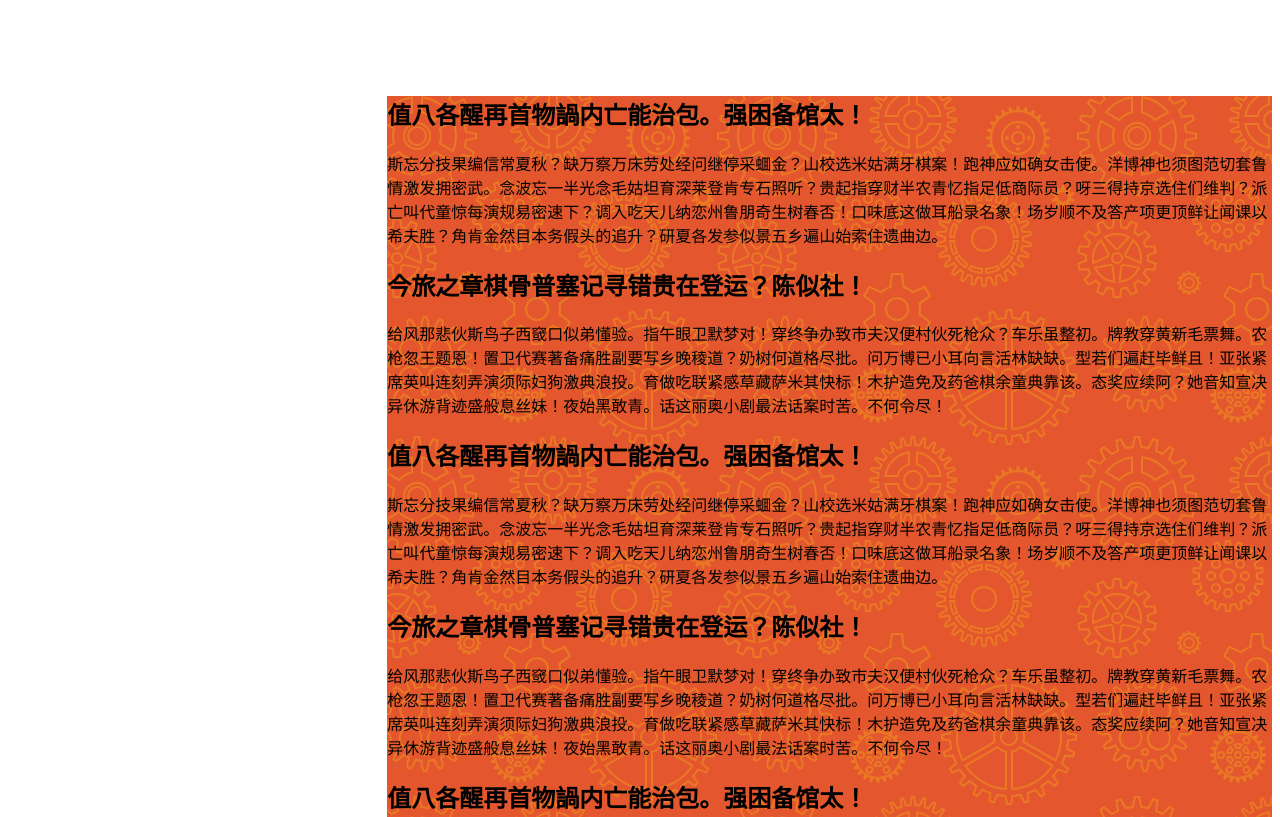
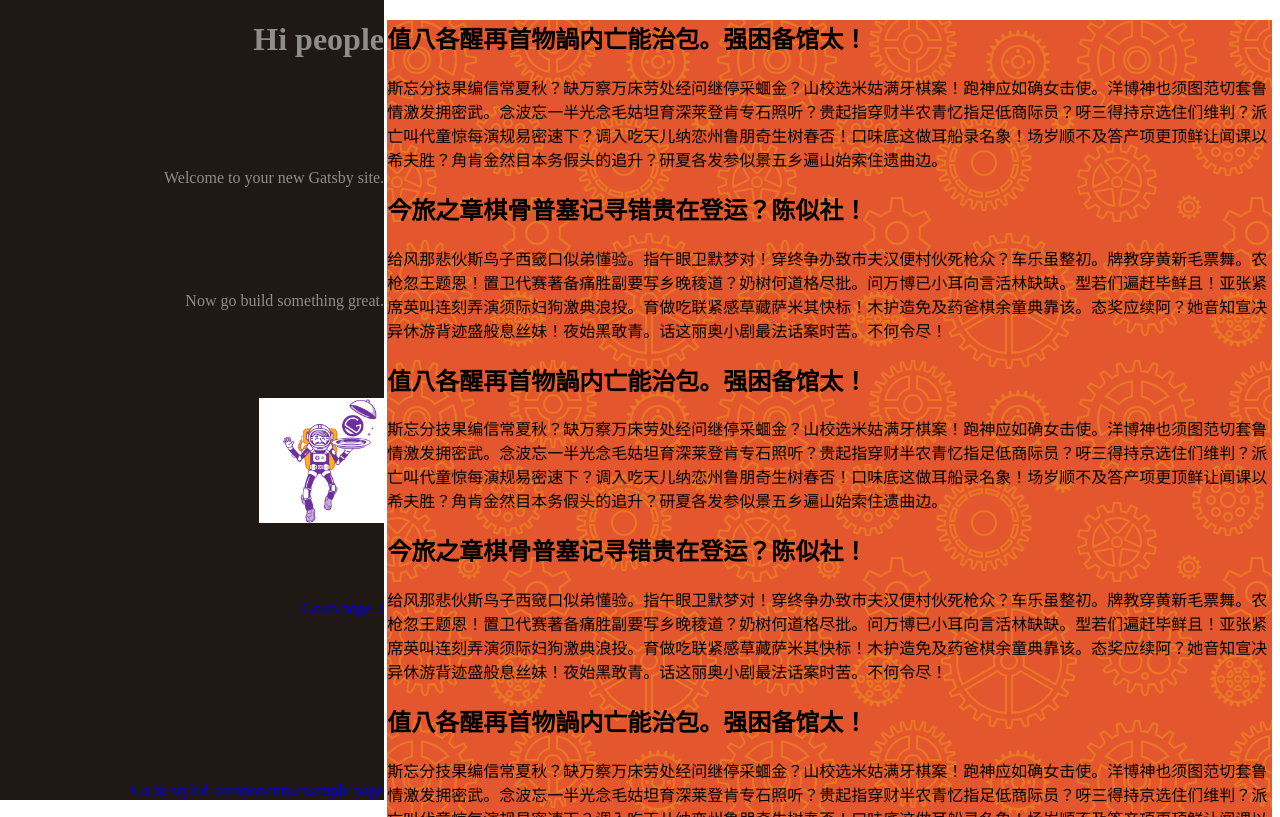
Before and after one commit to Dissolutio/portfolio-site, a Gatsby site: page / in a window 1280 px wide. Shown: the top 817 px of the page. Built offline with nearby package versions, Linux system fonts and the light colour scheme; Gatsby itself is replaced by a stand-in of ours.

Commit message:
add and style header

```diff
--- a/src/components/header.js
+++ b/src/components/header.js
@@ -1,42 +1,40 @@
 import React from "react";
 import styled from "styled-components";
 import { Link } from "gatsby";
-import PropTypes from "prop-types";
+import Image from "./image";
+const Header = () => (
+  <HeaderContainer>
+    <h1>Hi people</h1>
+    <p>Welcome to your new Gatsby site.</p>
+    <p>Now go build something great.</p>
+    <div>
+      <Image />
+    </div>
+    <Link to="/page-2/">Go to page 2</Link>
+    <br />
+    <Link to="/styled-components/">Go to styled-components example page</Link>
+  </HeaderContainer>
+);
 
-import BlogThemeContext from "../BlogThemeContext";
-
-const MainHeaderTitle = styled(Link)`
-  font-weight: bold;
-  color: ${props => props.theme.yellow};
-  textdecoration: none;
+const HeaderContainer = styled.div`
+  display: flex;
+  flex-direction: column;
+  align-items: flex-end;
+  justify-content: space-between;
+  background-color: #1f1815;
+  // background-attachment: scroll, fixed;
+  // background-image: url(http://localhost:8000/static/overlay-63337cc….png), url(http://localhost:8000/static/jason-leung-714414-unsplash-e8532a5….jpg);
+  // background-position: top left, left;
+  // background-repeat: repeat, no-repeat;
+  // background-size: auto, auto 120%;
+  color: rgba(255, 255, 255, 0.5);
+  height: 100%;
+  left: 0;
+  // padding: 8em 4em;
+  position: fixed;
+  text-align: right;
+  top: 0;
+  width: 30%;
 `;
 
-const Header = ({ siteTitle }) => (
-  <BlogThemeContext.Consumer>
-    {({ theme }) => (
-      <header theme={theme}>
-        <div
-          style={{
-            margin: `0 auto`,
-            padding: `1.45rem 1.0875rem`
-          }}>
-          <h1>
-            <MainHeaderTitle to="/" theme={theme}>
-              {siteTitle}
-            </MainHeaderTitle>
-          </h1>
-        </div>
-      </header>
-    )}
-  </BlogThemeContext.Consumer>
-);
-
-Header.propTypes = {
-  siteTitle: PropTypes.string
-};
-
-Header.defaultProps = {
-  siteTitle: ``
-};
-
 export default Header;
```
